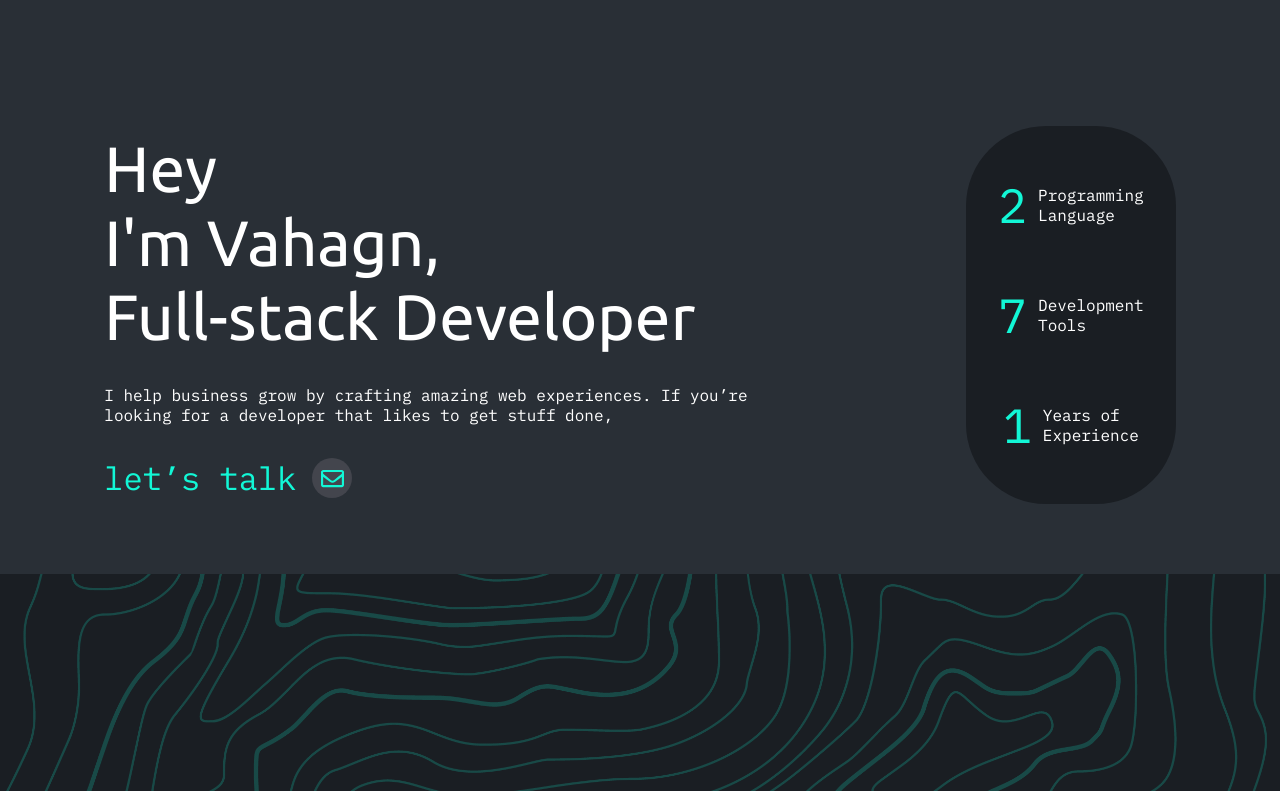
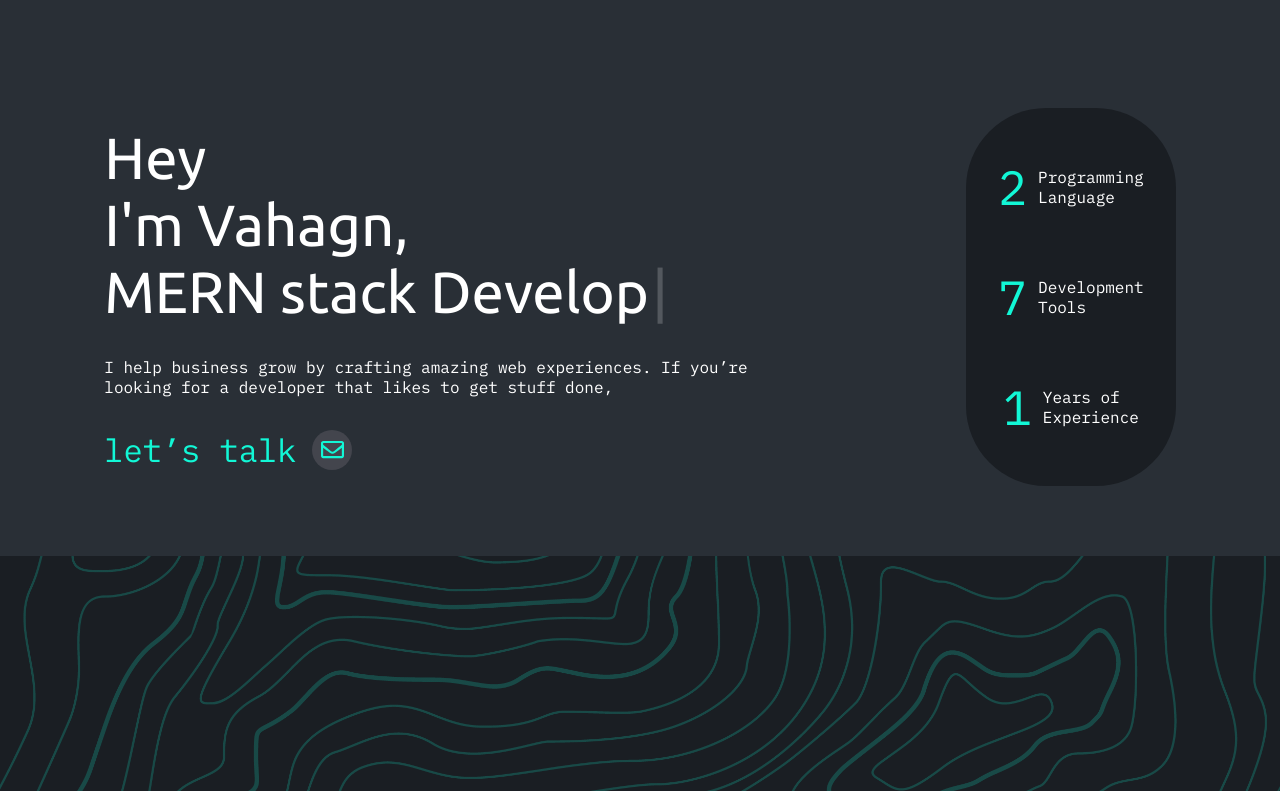
Before and after one commit to Vahag112/Portfolio, a React app: page / in a window 1280 px wide. Shown: the part 909-1700 px from the top of the page. Built offline with nearby package versions, Linux system fonts and the light colour scheme; the HTML template or start-up script is replaced by a standard one.

Commit message:
first commit

```diff
--- a/package.json
+++ b/package.json
@@ -12,7 +12,8 @@
   "dependencies": {
     "react": "^19.2.7",
     "react-dom": "^19.2.7",
-    "react-icons": "^5.7.0"
+    "react-icons": "^5.7.0",
+    "react-simple-typewriter": "^5.0.1"
   },
   "devDependencies": {
     "@eslint/js": "^10.0.1",
--- a/src/components/developer/Developer.jsx
+++ b/src/components/developer/Developer.jsx
@@ -4,6 +4,7 @@ import i1 from '../../images/dev1.png'
 import { FaRegEnvelope } from 'react-icons/fa'
 import { SlLocationPin } from 'react-icons/sl'
 import { FiBriefcase, FiDownload } from 'react-icons/fi'
+import { Typewriter } from 'react-simple-typewriter'
 
 export default function Developer() {
   const skills = ["HTML", "CSS" , "JS", 'TS' , "REACT" , 'NODE', 'EXPRESS', 'MONGODB', 'MONGOOSE']
@@ -34,7 +35,17 @@ export default function Developer() {
           </div>
           <div className="item2">
             <div className="box">
-              <h3>Hey <br /> I'm Vahagn,<br /> Full-stack Developer</h3>
+              <h3>Hey <br /> I'm Vahagn,<br />
+              <Typewriter
+                    words={['Full-stack Developer', 'MERN stack Developer']}
+                    loop={0}
+                    cursor
+                    cursorStyle='|'
+                    typeSpeed={100}
+                    deleteSpeed={70}
+                    delaySpeed={1500}
+                  />
+              </h3>
               <p>I help business grow by crafting amazing web experiences. If you’re <br /> looking for a developer that likes to get stuff done,</p>
               <a href="/">let’s talk <div className="circle"><FaRegEnvelope /></div></a>
             </div>
--- a/src/components/developer/Developer.scss
+++ b/src/components/developer/Developer.scss
@@ -171,7 +171,7 @@
                     color: white;
                     font-family: ubuntu;
                     font-weight: 400;
-                    font-size: clamp(37px , 6vw, 64px);
+                    font-size: clamp(37px , 6vw, 58px);
                 }
 
                 p{
@@ -245,6 +245,7 @@
 @media(max-width:1475px){
     .developer > .container > .content{
         flex-wrap: wrap;
+        gap: 110px;
 
         .item2{
             width: 90%;
--- a/src/components/projects/Projects.jsx
+++ b/src/components/projects/Projects.jsx
@@ -2,6 +2,7 @@ import i1 from '../../images/tic-tac-toe.png'
 import i2 from '../../images/beanscene.png'
 import i3 from '../../images/hosty.png'
 import i4 from '../../images/shop.png'
+import i5 from '../../images/todolist.png'
 import { BsGlobe } from "react-icons/bs";
 import { FaGithub } from "react-icons/fa";
 
@@ -13,6 +14,7 @@ export default function Projects() {
     const list = [
         { img: i1, title: 'Tic-Tac-Toe', text: 'A modern, interactive twist on the classic Tic-Tac-Toe game, featuring a sleek neon-themed UI and fully responsive layout.', linkVercel: 'https://tic-tac-toe-alpha-eight-52.vercel.app/', linkGithub: 'https://github.com/Vahag112/tic-tac-toe', span: ['#react', '#css'] },
         { img: i2, title: 'BeanScene Website', text: 'An aesthetic, minimalist brand website designed for a coffee shop, featuring a premium UI, clean layouts, and smooth navigation.', linkVercel: 'https://bean-scene-beta.vercel.app/', linkGithub: 'https://github.com/Vahag112/BeanScene', span: ['#react', '#scss'] },
+        { img: i5 , title: 'TodoList' , text:'"A full-stack To-Do application built to manage daily tasks efficiently. It features user authentication, task filtering, and a powerful MERN backend for real-time data persistence."', linkGithub: 'https://github.com/Vahag112/To-Do-List',span: ['#react', '#css', '#express', '#mongodb' , '#mongoose'] },
         { img: i3, title: 'Hosty', text: 'A sleek, fully responsive web application tailored for the hospitality and hotel industry.', linkVercel: 'https://hosty-nine.vercel.app/', linkGithub: 'https://github.com/Vahag112/hosty', span: ['#react', '#css'] },
         { img: i4, title: 'Online Shop', text: 'A stylish and fully responsive online storefront crafted for clothing brands.   ', linkVercel: 'https://clothmart-gilt.vercel.app/', linkGithub: 'https://github.com/Vahag112/clothmart', span: ['#javascript', '#css'] }
 
@@ -29,8 +31,8 @@ export default function Projects() {
                         list.map((elem, index) => (
                             <div className="item" key={index}>
                                 <div className="links">
-                                    <a href={elem.linkVercel}><button><BsGlobe /></button></a>
-                                    <a href={elem.linkGithub}><button><FaGithub /></button></a>
+                                  {elem.linkVercel && <a href={elem.linkVercel} target="_blank" rel="noreferrer"><button><BsGlobe /></button></a>}
+                                    <a href={elem.linkGithub} target="_blank" rel="noreferrer"><button><FaGithub /></button></a>
                                 </div>
                                 <img src={elem.img} alt="" />
                                 <h3>{elem.title}</h3>
--- a/src/components/projects/Projects.scss
+++ b/src/components/projects/Projects.scss
@@ -137,6 +137,11 @@
                 span:nth-of-type(1){
                     color: #46ADF0;
                 }
+
+                span:nth-of-type(4), span:nth-of-type(5){
+                    color: rgb(211, 64, 64);
+                }
+
             }
 
         }
```
Also changed, not shown: src/images/todolist.png (added), 1 other file (tests, documents, lock files or other folders).
